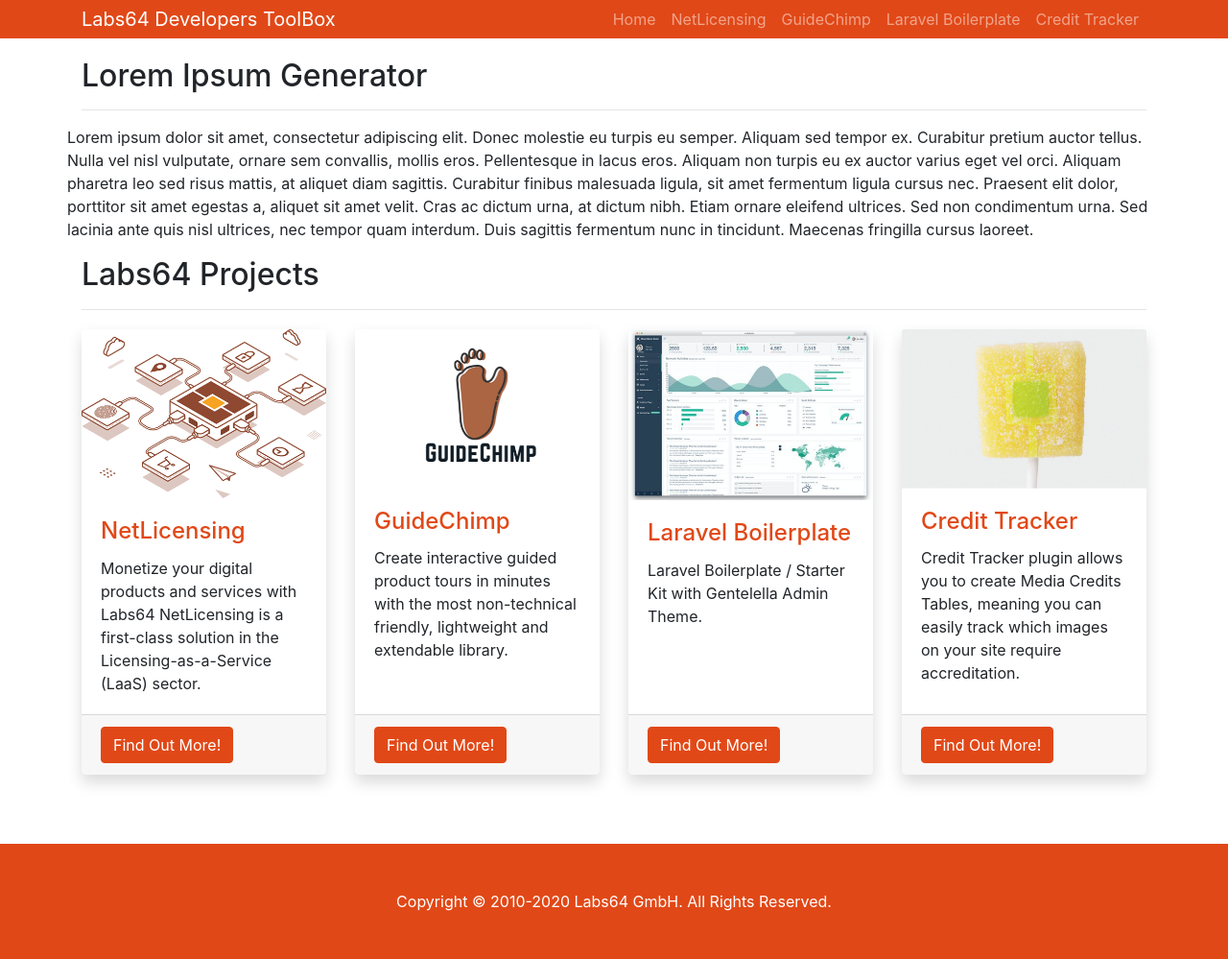
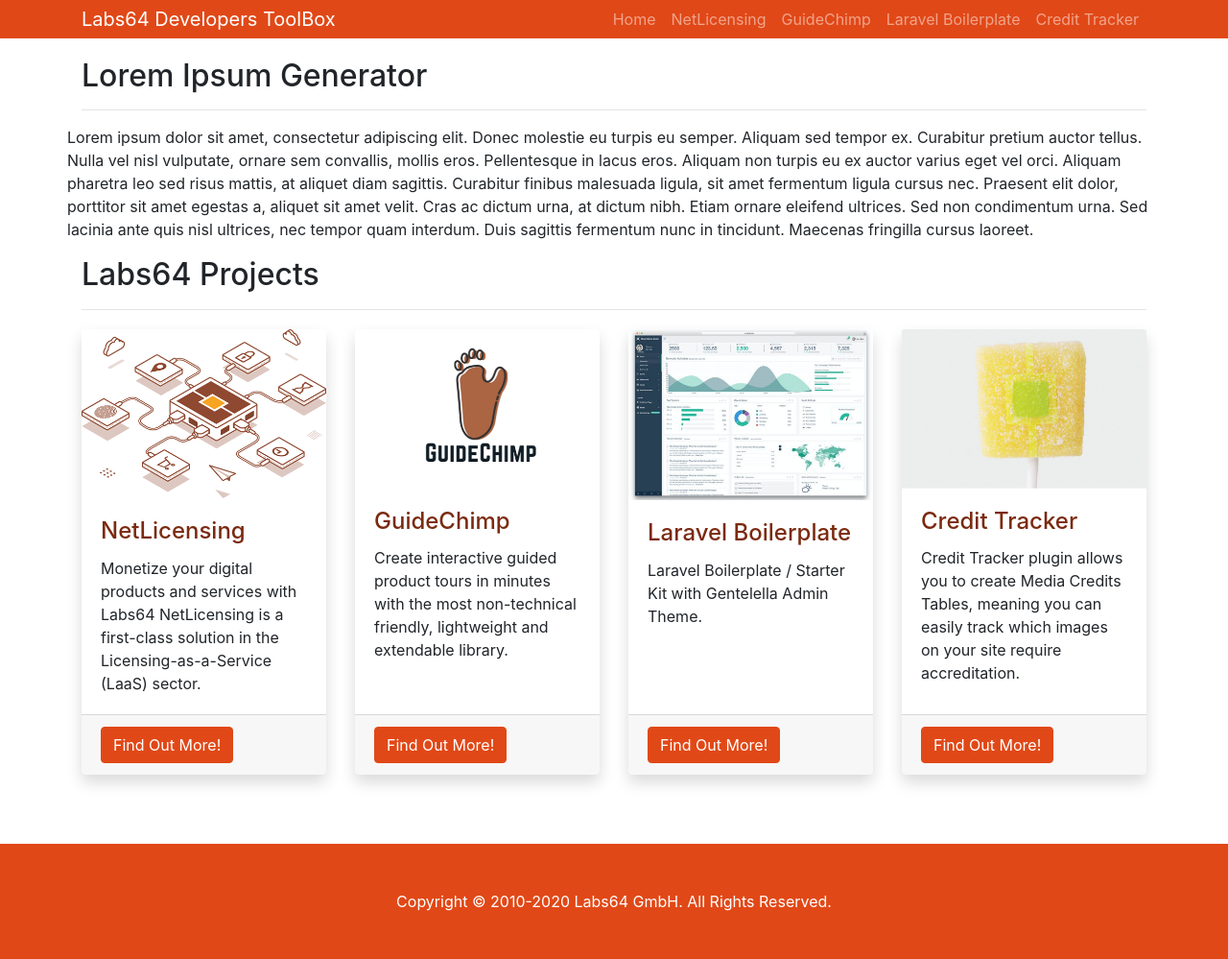
Before and after one commit to Labs64/labs64.github.io, a Jekyll site: the page built from _pages/lorem-ipsum-generator.md, in a window 1280 px wide. Shown: the whole page at 96% size. Built offline with Jekyll 4.4.1, drawn with Linux system fonts in a browser that asks for light colours.

Commit message:
no message

```diff
--- a/assets/css/_sass/custom.scss
+++ b/assets/css/_sass/custom.scss
@@ -29,13 +29,13 @@
 }
 
 a .card-title {
-  color: #E14817;
+  color: #7B2A10;
   text-decoration: none;
   background-color: transparent;
 }
 
 a .card-title:hover {
-  color: #E14817;
+  color: #AB6543;
   text-decoration: none;
 }
 
```
